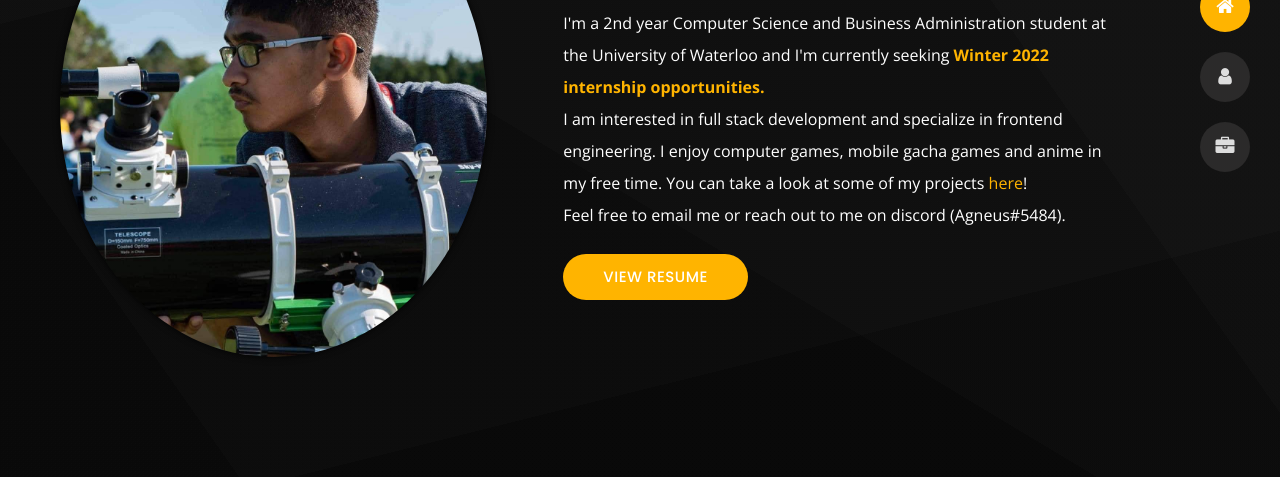
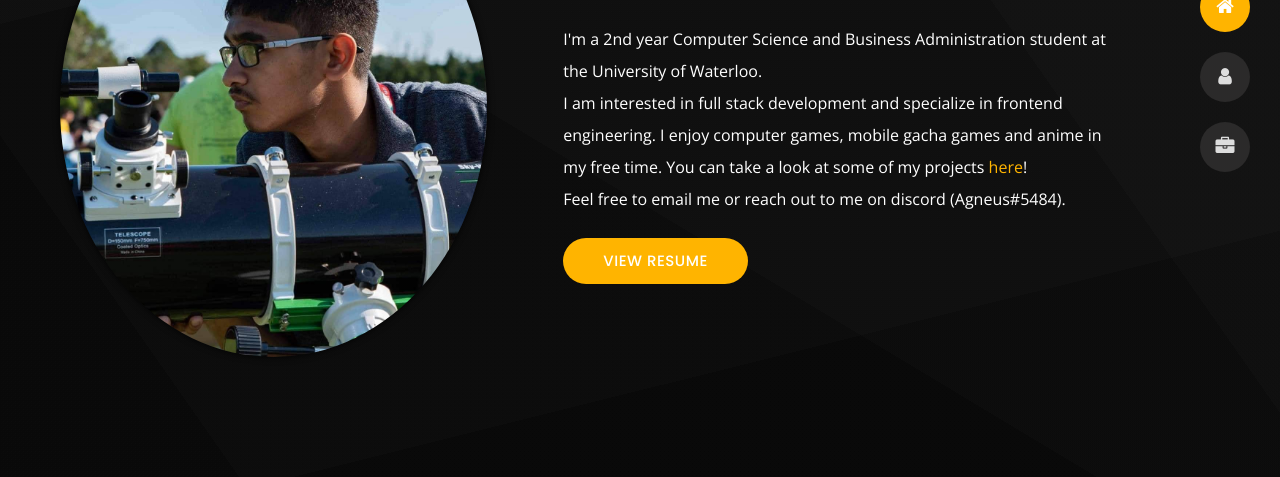
Before and after one commit to agneus/agneus.github.io, a plain HTML site: page index.html in a window 1280 px wide. Shown: the part 323-800 px from the top of the page. Drawn offline with nearby package versions, Linux system fonts and the light colour scheme.

Commit message:
Update index.html

```diff
--- a/index.html
+++ b/index.html
@@ -128,8 +128,7 @@
 
             <p class="open-sans-font">
               I'm a 2nd year Computer Science and Business Administration student at the University of
-              Waterloo and I'm currently seeking
-              <span class="intern">Winter 2022 internship opportunities.</span>
+              Waterloo.
               <br />
 
               I am interested in full stack development and specialize in frontend engineering. I enjoy computer games, mobile gacha games and anime in my free time.
```
